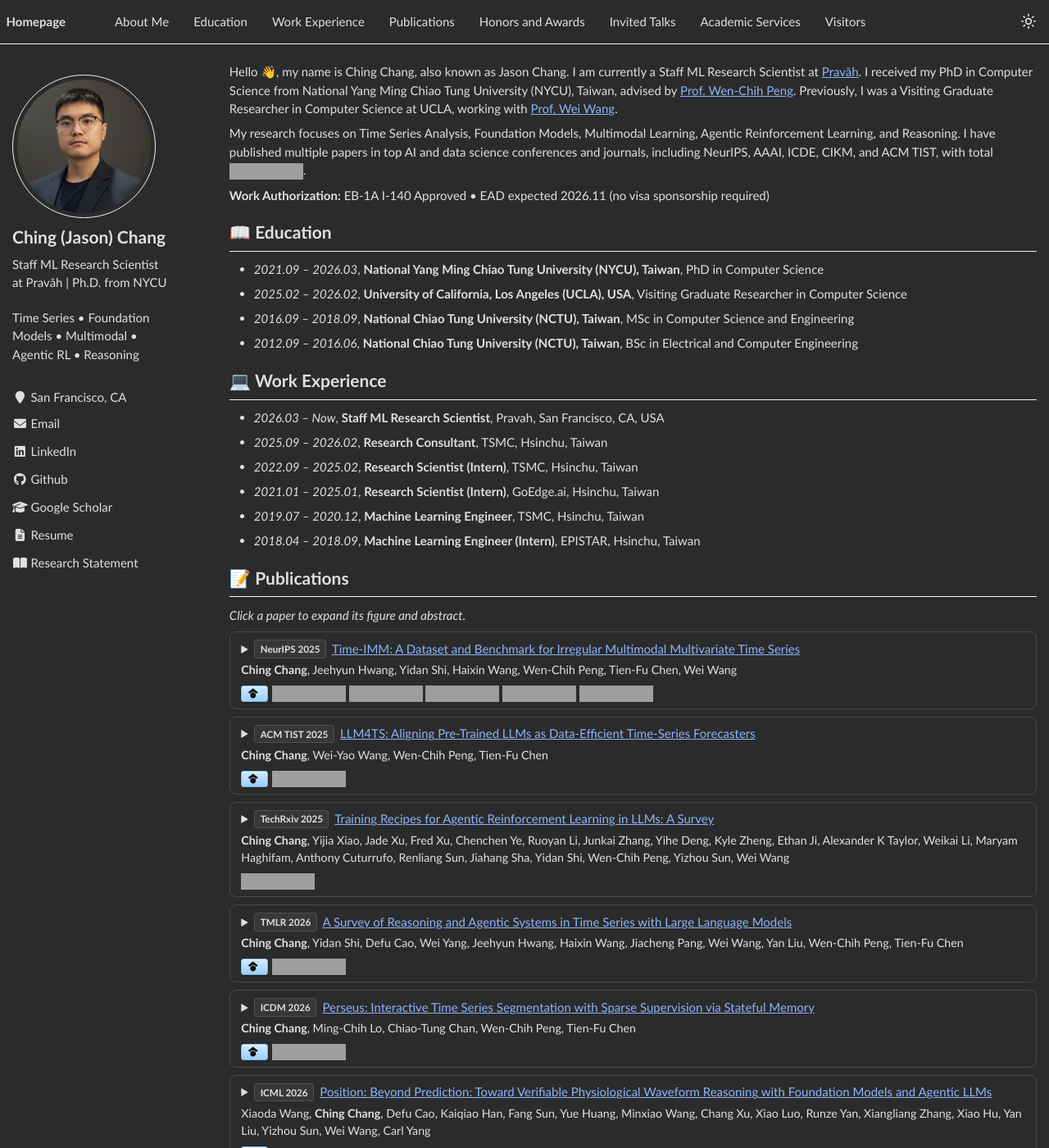
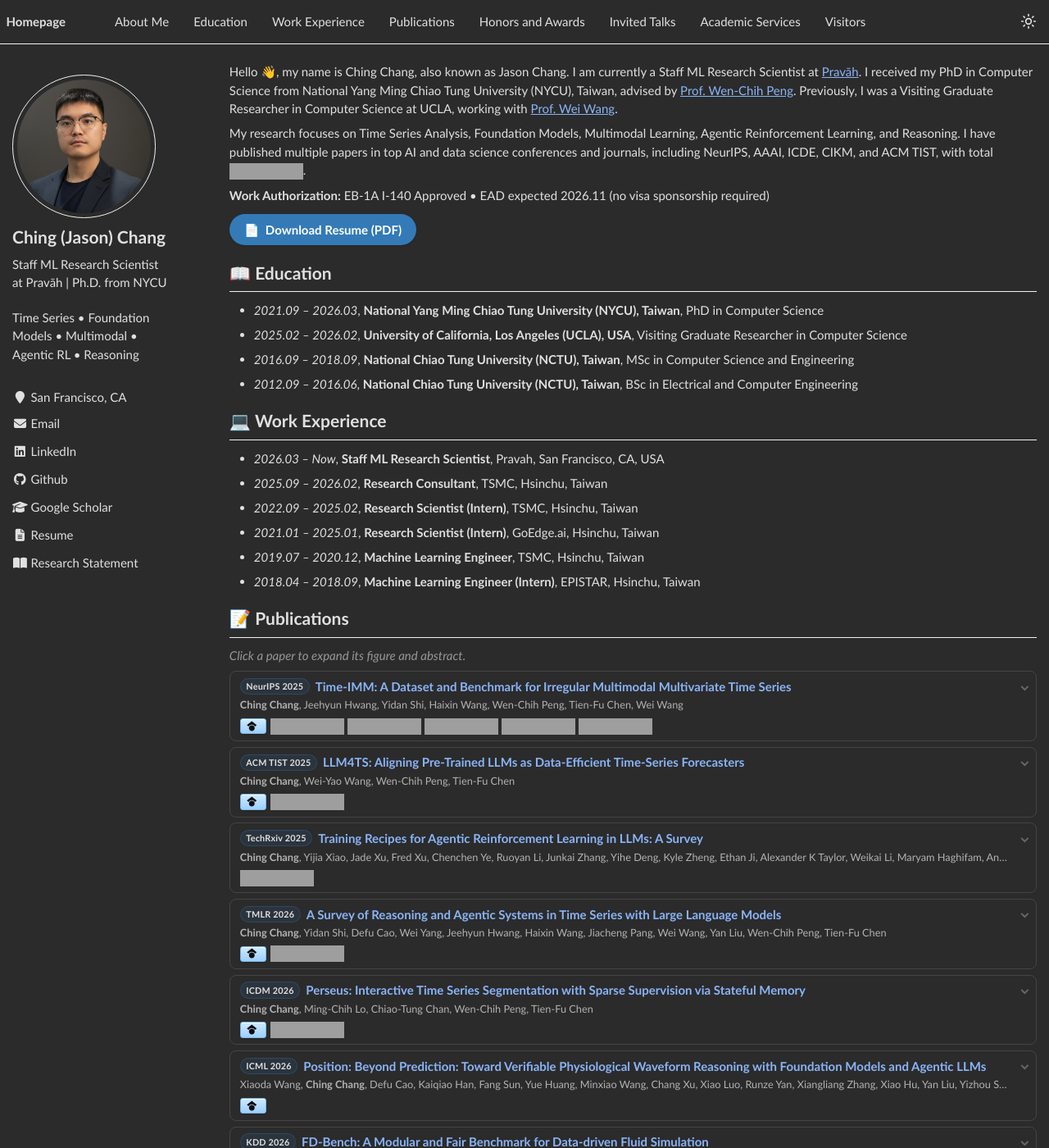
Before and after one commit to blacksnail789521/blacksnail789521.github.io, a Jekyll site: the page built from _pages/about.md, in a window 1280 px wide and 1400 px high, cut to the strip 0-1400 px from the top of the window. Shown: the whole strip at 82% size. Built offline with Jekyll 4.4.1, drawn with Linux system fonts in a browser that asks for light colours; part of the change alters nothing that is shown; grey boxes are pictures that could not be loaded.

Commit message:
Polish publications cards + add prominent resume download button
- Collapsed cards: one-line ellipsized authors, tighter spacing, muted hierarchy
- Custom rotating chevron replaces default disclosure triangle; hover affordance
- Venue badges as accent-tinted pills; fade-in on expand; keyboard focus ring
- New resume CTA button in the intro next to work authorization

Co-Authored-By: Claude Fable 5 <noreply@anthropic.com>

```diff
--- a/_pages/about.md
+++ b/_pages/about.md
@@ -23,6 +23,10 @@ My research focuses on Time Series Analysis, Foundation Models, Multimodal Learn
 <a href='https://scholar.google.com/citations?user=OXCVj48AAAAJ'><img src="https://img.shields.io/endpoint?url={{ url | url_encode }}&logo=Google%20Scholar&labelColor=f6f6f6&color=9cf&style=flat&label=google citations"></a>.
 
 **Work Authorization:** EB-1A I-140 Approved • EAD expected 2026.11 (no visa sponsorship required)
+
+<p style="margin-top: 0.8em;">
+  <a class="resume-btn" href="/resume/Ching%20Chang_Resume.pdf" target="_blank" rel="noopener">📄&nbsp; Download Resume (PDF)</a>
+</p>
 
 
 # 📖 Education
@@ -50,57 +54,108 @@ My research focuses on Time Series Analysis, Foundation Models, Multimodal Learn
 
 <style>
 .pub {
-  border: 1px solid rgba(128, 128, 128, 0.35);
+  border: 1px solid rgba(128, 128, 128, 0.3);
   border-radius: 8px;
-  padding: 0.55em 0.9em;
-  margin: 0.6em 0;
-  line-height: 1.5;
+  padding: 0.5em 2.2em 0.5em 0.8em; /* right gutter hosts the chevron */
+  margin: 0.45em 0;
+  line-height: 1.45;
+  transition: border-color 0.15s ease;
+}
+.pub:hover {
+  border-color: rgba(52, 120, 183, 0.55);
 }
 details.pub summary {
   cursor: pointer;
+  position: relative;
+  list-style: none; /* default triangle replaced by the chevron below */
 }
-details.pub summary:hover > a {
-  color: #337ab7;
+details.pub summary::-webkit-details-marker {
+  display: none;
+}
+details.pub summary::after { /* right-aligned chevron, rotates when open */
+  content: "";
+  position: absolute;
+  right: -1.5em;
+  top: 0.45em;
+  width: 0.45em;
+  height: 0.45em;
+  border-right: 2px solid rgba(128, 128, 128, 0.7);
+  border-bottom: 2px solid rgba(128, 128, 128, 0.7);
+  transform: rotate(45deg);
+  transition: transform 0.2s ease;
+}
+details.pub[open] summary::after {
+  transform: rotate(225deg);
+  top: 0.6em;
+}
+details.pub summary:focus-visible {
+  outline: 2px solid rgba(52, 120, 183, 0.6);
+  outline-offset: 2px;
+  border-radius: 4px;
+}
+details.pub summary > a {
+  font-weight: 600;
+  text-decoration: none;
+}
+details.pub summary > a:hover {
+  text-decoration: underline;
 }
 .pub-authors {
   display: block;
-  margin-top: 0.25em;
-  font-size: 0.95em;
+  margin-top: 0.15em;
+  font-size: 0.85em;
+  opacity: 0.75;
+}
+details.pub:not([open]) .pub-authors { /* one line until expanded */
+  white-space: nowrap;
+  overflow: hidden;
+  text-overflow: ellipsis;
 }
 .pub-links {
   display: block;
-  margin-top: 0.35em;
+  margin-top: 0.3em;
 }
 .pub-links img {
   vertical-align: middle;
+  height: 20px;
 }
 .pub-badge {
   display: inline-block;
-  font-size: 0.78em;
-  font-weight: 600;
-  padding: 0.12em 0.55em;
-  border-radius: 4px;
-  background: rgba(128, 128, 128, 0.15);
-  border: 1px solid rgba(128, 128, 128, 0.35);
+  font-size: 0.72em;
+  font-weight: 700;
+  letter-spacing: 0.02em;
+  padding: 0.12em 0.6em;
+  border-radius: 999px;
+  background: rgba(52, 120, 183, 0.13);
+  border: 1px solid rgba(52, 120, 183, 0.3);
   color: inherit;
   margin-right: 0.3em;
-  vertical-align: 0.08em;
+  vertical-align: 0.14em;
+  white-space: nowrap;
 }
 .pub-body {
-  margin-top: 0.7em;
+  margin-top: 0.55em;
+}
+details.pub[open] .pub-body {
+  animation: pubfade 0.18s ease-out;
+}
+@keyframes pubfade {
+  from { opacity: 0; transform: translateY(-2px); }
+  to   { opacity: 1; transform: none; }
 }
 .pub-body p {
   margin: 0 0 0.3em;
 }
 .pub-desc {
-  font-size: 0.95em;
+  font-size: 0.9em;
+  opacity: 0.85;
 }
 .pub-fig {
   background-color: white; /* force white behind image (figures are drawn for white) */
   border: 1px solid rgba(128, 128, 128, 0.25);
   border-radius: 6px;
   overflow: hidden;
-  margin: 0.6em 0;
+  margin: 0.55em 0;
 }
 .pub-fig img {
   background-color: white; /* if PNG has transparency */
@@ -108,9 +163,29 @@ details.pub summary:hover > a {
   width: 100%;
   height: auto;
 }
+.pub-hint {
+  font-size: 0.85em;
+  opacity: 0.6;
+  margin-bottom: 0.4em;
+}
+a.resume-btn {
+  display: inline-block;
+  padding: 0.5em 1.2em;
+  border-radius: 999px;
+  background: #337ab7;
+  color: #fff !important;
+  font-weight: 600;
+  text-decoration: none !important;
+  box-shadow: 0 1px 3px rgba(0, 0, 0, 0.15);
+  transition: background 0.15s ease, transform 0.15s ease;
+}
+a.resume-btn:hover {
+  background: #29629a;
+  transform: translateY(-1px);
+}
 </style>
 
-<p><i>Click a paper to expand its figure and abstract.</i></p>
+<p class="pub-hint"><i>Click a paper to expand its figure and abstract.</i></p>
 
 <details class="pub">
   <summary><span class="pub-badge">NeurIPS 2025</span> <a href="https://arxiv.org/abs/2506.10412">Time-IMM: A Dataset and Benchmark for Irregular Multimodal Multivariate Time Series</a>
```
